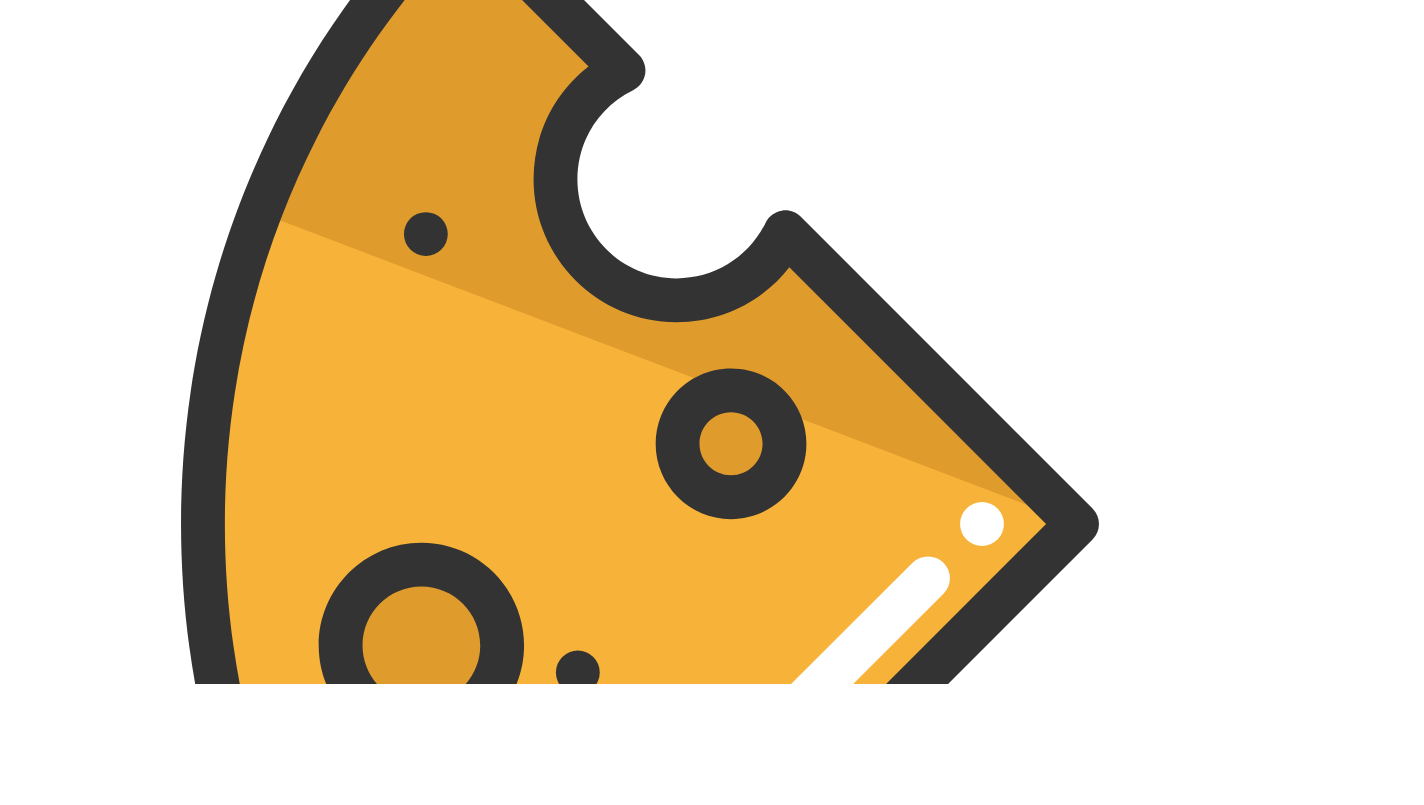
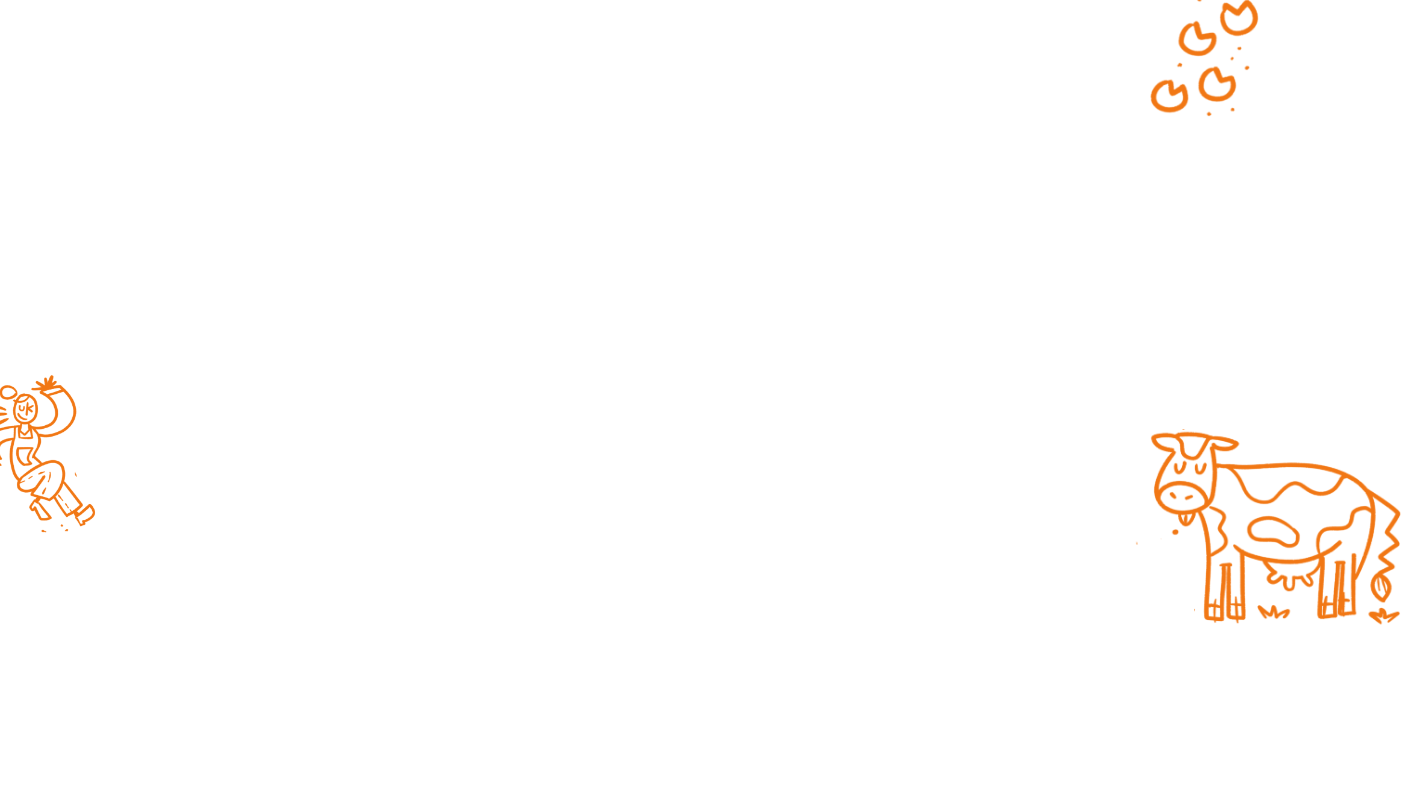
Before and after one commit to irfans18/erkj, a website: page gsb.html in a window 1280 px wide. Shown: the part 116-921 px from the top of the page, 1424 px wide, since content can reach past the window. After the commit the page ends 800 px from the top, so only its background shows below. Drawn offline with nearby package versions, Linux system fonts and the light colour scheme.

Commit message:
Uji Coba ornament [late push]

```diff
--- a/gsb.html
+++ b/gsb.html
@@ -14,9 +14,9 @@
 		></script>
 	</head>
 	<body>
-		<!-- <section
+		<section
 			class="h-full w-full border-box transition-all duration-500 linear lg:px-24 md:px-20 px-8 py-8 bg-white"
-			style="border-bottom: 1px solid #ebebeb"
+			style="border-bottom: 1px solid #ebebeb; z-index: 0;"
 		>
 			<style>
 				@import url("https://fonts.googleapis.com/css2?family=Poppins:ital,wght@0,100;0,200;0,300;0,400;0,500;0,600;0,700;0,800;0,900;1,100;1,200;1,300;1,400;1,500;1,600;1,700;1,800;1,900&display=swap");
@@ -124,68 +124,51 @@
 					</div>
 				</div>
 			</div>
-		</section> -->
-		<!-- <style>
-			.orn {
+		</section>
+		<style>
+         body{
+            overflow-x: hidden;
+         }
+         .orn-container {
+            z-index: 0;
+         }
+			.orn-natural {
+            z-index: 0;
 				position: absolute;
-				width: 320px;
-				height: 320px;
+				width: 20em;
+				height: 20em;
 				bottom: 0;
-				right: -100px;
-            rotate: -65deg;
-			}
-		</style>
-		<div class="w-full h-screen">
-         <span>asdasd</span>
-			<img class="orn" src="assets/img/cheese_svgrepo.svg" alt="" />
-		</div>
-      <div class="h-screen"></div> -->
-
-		<style>
-			.container {
-				width: 100%;
-				height: 100vh;
-				display: flex;
-				justify-content: center;
-				align-items: center;
-				overflow: hidden;
-				position: relative;
+				right: -9em;
+            /* rotate: -65deg; */
 			}
 
-			img {
-				display: none;
-				position: absolute;
-				top: 0;
-				left: 0;
-				width: 100%;
-				height: auto;
-			}
+         .orn-equality {
+            z-index: 0;
+            position: absolute;
+				width: 13em;
+				height: 13em;
+				bottom: 8em;
+            transform: scale(-1, 1);
+            /* transform: rotateX(0deg) rotateY(0deg); */
+				left: -70px;
+            /* rotate: -65deg; */
+         }
+
+         .orn-trace{
+            z-index: 0;
+            position: absolute;
+				width: 19em;
+				height: 19em;
+				top: 1em;
+				right: -5em;
+         }
 		</style>
-		<div class="h-screen">
-         <div class="container">
-            <img id="img1" src="assets/img/img1.svg" style="rotate: 90deg;" alt="Image 1" />
-            <img id="img2" src="assets/img/img2.svg" alt="Image 2" />
-         </div>
-         <div class="container">
-            <img id="img1" src="assets/img/img1.svg" style="rotate: 90deg;" alt="Image 1" />
-            <img id="img2" src="assets/img/img2.svg" alt="Image 2" />
-         </div>
-      </div>
-		<script>
-			document.addEventListener("DOMContentLoaded", function () {
-				const img1 = document.getElementById("img1");
-				const img2 = document.getElementById("img2");
+		<div class="w-full h-full">
+			<img class="orn-trace" src="assets/img/ornamen/traceability.png" alt="natural-core" />
+			<img class="orn-equality" src="assets/img/ornamen/equality.png" alt="natural-core" />
+			<img class="orn-natural" src="assets/img/ornamen/natural.png" alt="natural-core" />
+		</div>
+      <!-- <div class="h-screen"></div> -->
 
-				window.addEventListener("scroll", function () {
-					if (window.scrollY >= 100) {
-						img1.style.display = "none";
-						img2.style.display = "block";
-					} else {
-						img1.style.display = "block";
-						img2.style.display = "none";
-					}
-				});
-			});
-		</script>
 	</body>
 </html>
```
